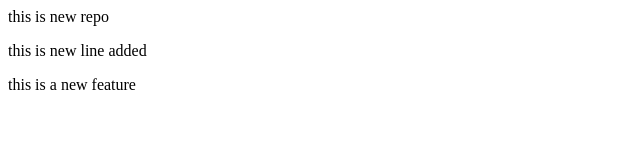
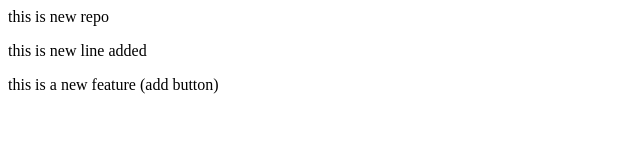
Before and after one commit to sharayumhaske22/LocalRepo, a plain HTML site: page index.html in a window 1280 px wide. Shown: the whole page, without its empty margins (0-640 px from the left). Drawn offline with Linux system fonts and the light colour scheme.

Commit message:
Add button

```diff
--- a/index.html
+++ b/index.html
@@ -1,3 +1,3 @@
 <p>this is new repo</p>
 <p>this is new line added</p>
-<p>this is a new feature</p>
+<p>this is a new feature (add button)</p>
```
